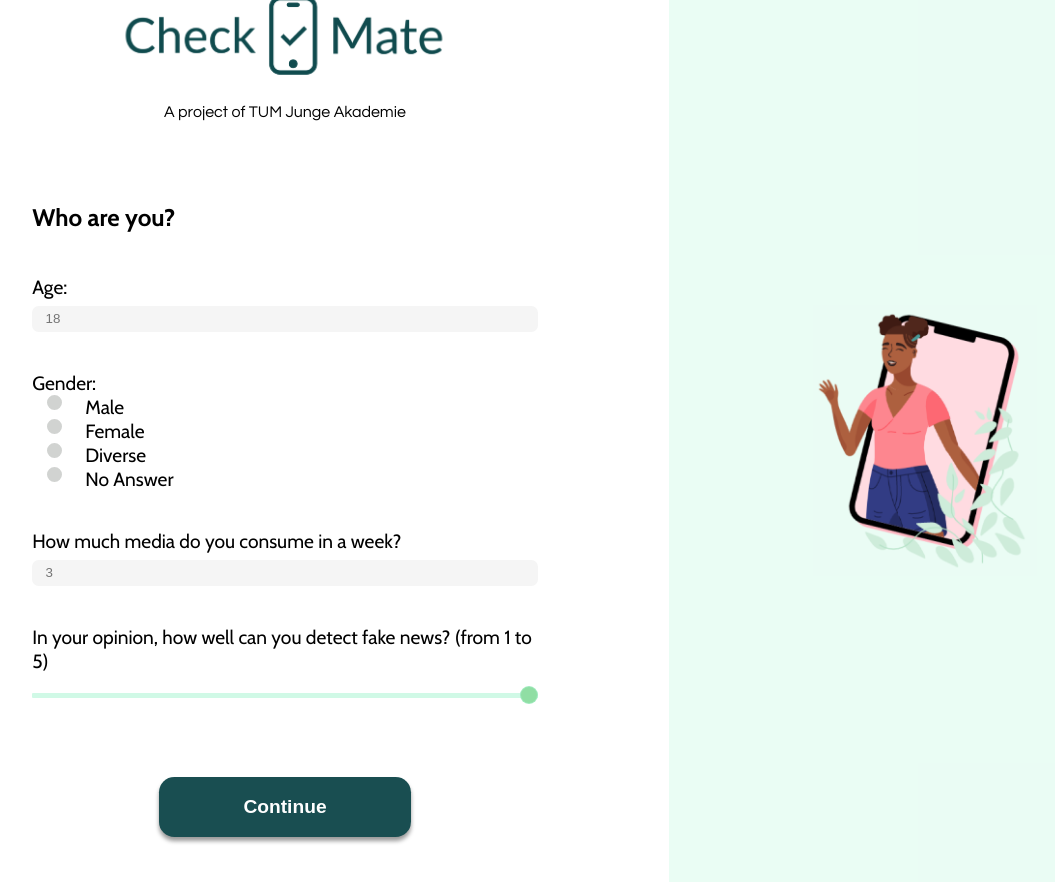
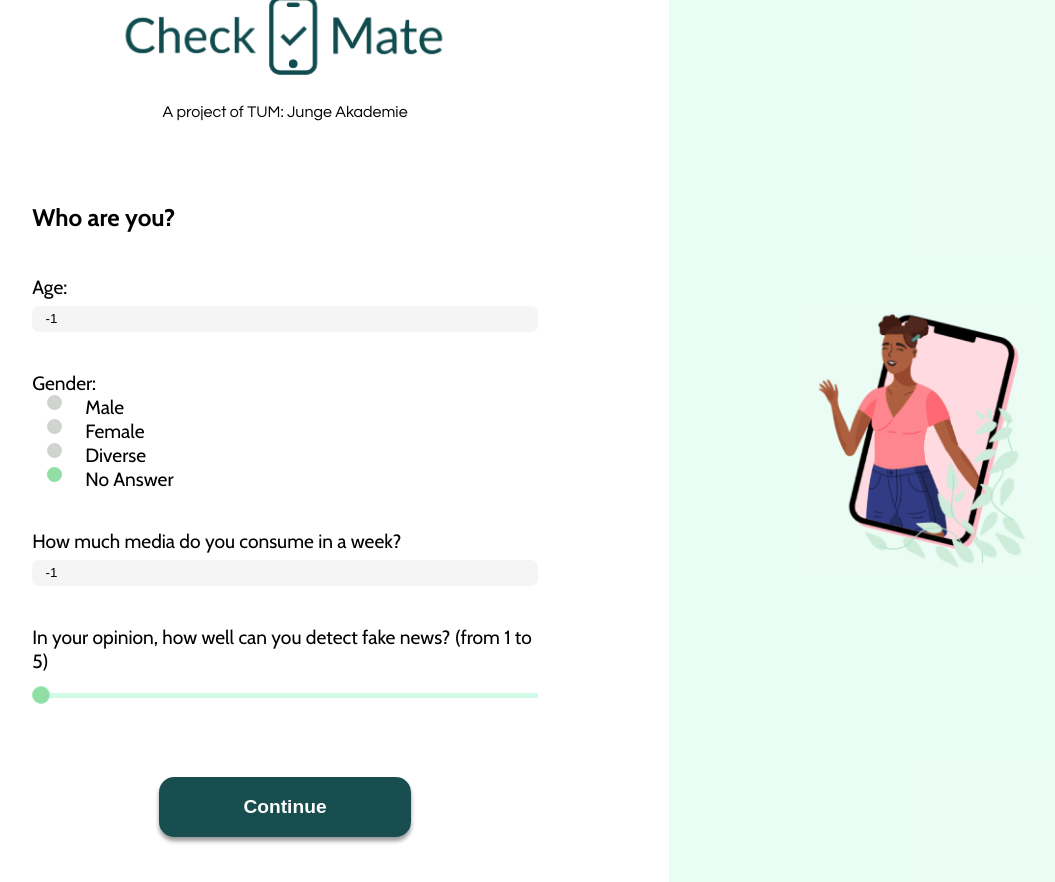
Before and after one commit to miguel131299/checkmate, a React (Vite) app: page /register in a window 1280 px wide. Shown: the whole page, without its empty margins (99-1154 px from the left). Built offline with nearby package versions, Linux system fonts and the light colour scheme.

Commit message:
Connect Registration with User

```diff
--- a/src/Context.jsx
+++ b/src/Context.jsx
@@ -7,6 +7,24 @@ function ContextProvider({ children }) {
   const [currentQuestion, setCurrentQuestion] = useState(data[0]);
   const [score, setScore] = useState(0);
   const [sliderValue, setSliderValue] = useState(2);
+  const [user, setUser] = useState({
+    id: -99,
+    age: -1,
+    gender: "noAnswer",
+    mediaConsumtion: -1,
+    fakeNewsDetection: -1,
+  });
+
+  console.log(user);
+
+  function handleRegistrationChange(event) {
+    const { name, value } = event.target;
+
+    setUser((prevUser) => ({
+      ...prevUser,
+      [name]: value,
+    }));
+  }
 
   function givePoints(value) {
     // give points according to answer
@@ -37,7 +55,14 @@ function ContextProvider({ children }) {
 
   return (
     <Context.Provider
-      value={{ currentQuestion, score, changeSliderValue, buttonClick }}
+      value={{
+        currentQuestion,
+        score,
+        user,
+        changeSliderValue,
+        buttonClick,
+        handleRegistrationChange,
+      }}
     >
       {children}
     </Context.Provider>
--- a/src/components/Menu.jsx
+++ b/src/components/Menu.jsx
@@ -35,7 +35,7 @@ export default function Menu() {
             alt="Checkmate Logo"
           />
         </Link>
-        <p className="menu--logo-slogan">A project of TUM Junge Akademie</p>
+        <p className="menu--logo-slogan">A project of TUM: Junge Akademie</p>
       </div>
     </div>
   );
--- a/src/pages/Game.jsx
+++ b/src/pages/Game.jsx
@@ -1,5 +1,4 @@
 import "../styles/Game.css";
-import { useContext } from "react";
 import Menu from "../components/Menu";
 import Question from "../components/Question";
 
--- a/src/pages/LandingPage.jsx
+++ b/src/pages/LandingPage.jsx
@@ -15,7 +15,7 @@ function LandingPage() {
               />
             </div>
           </Link>
-          <p className="lp--logo-slogan">A project of TUM Junge Akademie</p>
+          <p className="lp--logo-slogan">A project of TUM: Junge Akademie</p>
         </div>
 
         <div className="lp--sign-buttons-container">
--- a/src/pages/Registration.jsx
+++ b/src/pages/Registration.jsx
@@ -1,7 +1,11 @@
 import "../styles/Registration.css";
 import { Link } from "react-router-dom";
+import { useContext } from "react";
+import { Context } from "../Context";
 
 function Registration() {
+  const { user, handleRegistrationChange } = useContext(Context);
+
   return (
     <div className="registration-container">
       <div className="registration-content">
@@ -16,7 +20,7 @@ function Registration() {
             </div>
           </Link>
           <p className="registration--logo-slogan">
-            A project of TUM Junge Akademie
+            A project of TUM: Junge Akademie
           </p>
         </div>
 
@@ -26,23 +30,53 @@ function Registration() {
             <div className="registration--field-container">
               <label htmlFor="">
                 Age: <br />
-                <input type="number" placeholder="18" />
+                <input
+                  type="number"
+                  placeholder="18"
+                  onChange={handleRegistrationChange}
+                  name="age"
+                  value={user.age}
+                />
               </label>
             </div>
 
             <div className="registration--field-container">
               <label htmlFor="">
                 Gender: <br />
-                <input type="radio" name="gender" />
+                <input
+                  type="radio"
+                  name="gender"
+                  value={"male"}
+                  checked={user.gender === "male"}
+                  onChange={handleRegistrationChange}
+                />
                 <label htmlFor="">Male</label>
                 <br />
-                <input type="radio" name="gender" />
+                <input
+                  type="radio"
+                  name="gender"
+                  value={"female"}
+                  checked={user.gender === "female"}
+                  onChange={handleRegistrationChange}
+                />
                 <label htmlFor="">Female</label>
                 <br />
-                <input type="radio" name="gender" />
+                <input
+                  type="radio"
+                  name="gender"
+                  value={"diverse"}
+                  checked={user.gender === "diverse"}
+                  onChange={handleRegistrationChange}
+                />
                 <label htmlFor="">Diverse</label>
                 <br />
-                <input type="radio" name="gender" />
+                <input
+                  type="radio"
+                  name="gender"
+                  value={"noAnswer"}
+                  checked={user.gender === "noAnswer"}
+                  onChange={handleRegistrationChange}
+                />
                 <label htmlFor="">No Answer</label>
                 <br />
               </label>
@@ -51,7 +85,13 @@ function Registration() {
             <div className="registration--field-container">
               <label htmlFor="media-consumption">
                 How much media do you consume in a week? <br />
-                <input type="number" min={0} placeholder="3" />
+                <input
+                  type="number"
+                  placeholder="3"
+                  onChange={handleRegistrationChange}
+                  name="mediaConsumtion"
+                  value={user.mediaConsumtion}
+                />
               </label>
             </div>
 
@@ -59,7 +99,15 @@ function Registration() {
               <label htmlFor="self-assessment">
                 In your opinion, how well can you detect fake news? (from 1 to
                 5) <br />
-                <input type="range" min={1} max={5} list="tickmarks" />
+                <input
+                  type="range"
+                  min={1}
+                  max={5}
+                  list="tickmarks"
+                  onChange={handleRegistrationChange}
+                  name="fakeNewsDetection"
+                  value={user.fakeNewsDetection}
+                />
                 <datalist id="tickmarks">
                   <option value="1" label="1"></option>
                   <option value="2" label="2"></option>
```
